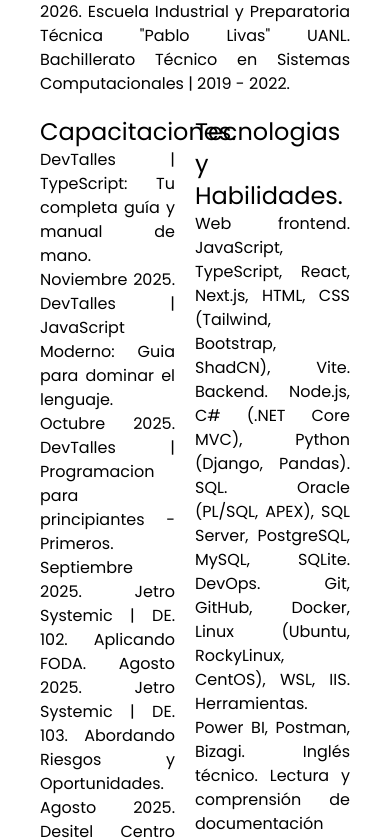
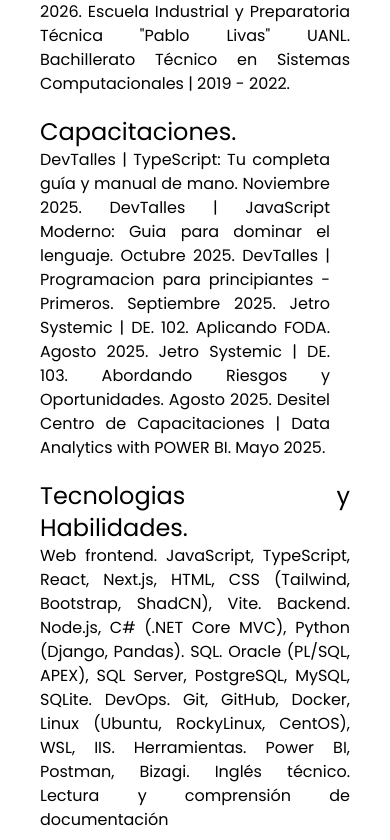
Before and after one commit to Angel-Diaz-H/CV-Tailwind-CSS, a React (Vite) app: page / in a window 390 px wide. Shown: the part 2344-3184 px from the top of the page. Built offline with nearby package versions, Linux system fonts and the light colour scheme.

Commit message:
DR capacitaciones y tecnologías

```diff
--- a/src/content.tsx
+++ b/src/content.tsx
@@ -12,7 +12,7 @@
       <ResumenProfesional />
       <ExperienciaProfesional />
       <Educacion />
-      <div className="grid grid-cols-2 space-x-5">
+      <div className="grid grid-cols-1 space-y-5 space-x-5 text-justify sm:grid-cols-1 md:grid-cols-2 lg:grid-cols-2 xl:grid-cols-2">
         <Capacitaciones />
         <TecnologiasHabilidades />
       </div>
```
